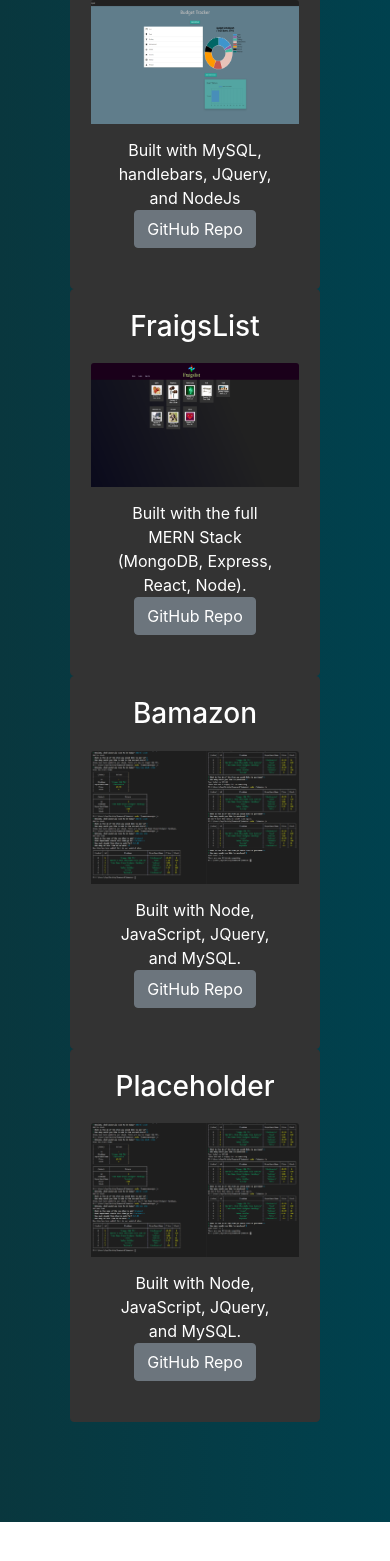
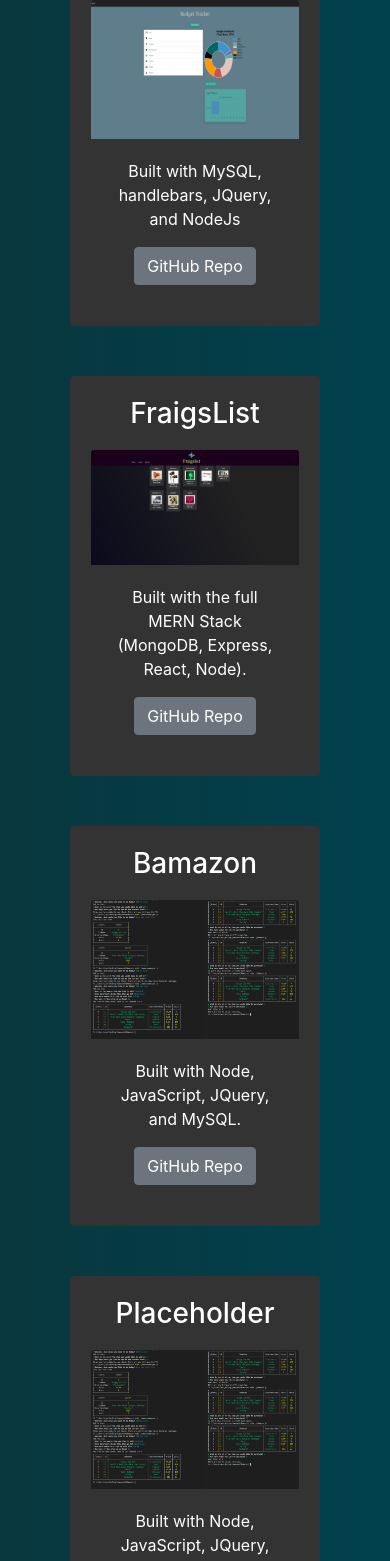
Before and after one commit to zayazaw67/portfolio, a React (Create React App) app: page / in a window 390 px wide. Shown: the part 1527-3088 px from the top of the page. Before the commit the page ends 3049 px from the top, so only its background shows below. Built offline with nearby package versions, Linux system fonts and the light colour scheme.

Commit message:
adjusting mobile responsiveness with margins

```diff
--- a/src/components/portfolio/index.js
+++ b/src/components/portfolio/index.js
@@ -1,7 +1,7 @@
 import React, { Component } from 'react'
 import {
     Container, Row, Button, Modal, ModalHeader, ModalBody, ModalFooter,
-    Card, CardImg, CardBody, CardTitle, CardSubtitle, CardDeck,
+    Card, CardImg, CardBody, CardTitle, CardDeck, CardText
 } from 'reactstrap';
 import ScrollAnimation from 'react-animate-on-scroll';
 import "animate.css/animate.min.css";
@@ -53,18 +53,17 @@ class Portfolio extends Component {
     // const Portfolio = (props) => {
     render() {
         return (
-            <div className="background">
-                <div className="portfolio">
+            <div className="background portfolio">
                     <Container fluid>
                         <Row className="justify-content-center">
-                            <CardDeck>
+                            <CardDeck className="deck justify-content-center">
 
                                 <ScrollAnimation delay={1000} duration="1" animateIn='bounceInLeft' animateOut='bounceOutLeft'>
                                     <Card body inverse style={{ backgroundColor: '#333', borderColor: '#333' }} className="cards">
                                         <CardTitle><h3>Budget Tracker</h3></CardTitle>
                                         <CardImg className="images image-1" top width="100%" src={budgetTracker} alt="Preview of Budget Tracker" onClick={this.toggleBudgetTrackerModal} />
                                         <CardBody>
-                                            <CardSubtitle>Built with MySQL, handlebars, JQuery, and NodeJs </CardSubtitle>
+                                            <CardText>Built with MySQL, handlebars, JQuery, and NodeJs </CardText>
                                             <Button color="secondary" onClick={this.budgetRepoRedirect}>GitHub Repo</Button>
                                         </CardBody>
                                     </Card>
@@ -75,29 +74,29 @@ class Portfolio extends Component {
                                         <CardTitle><h3>FraigsList</h3></CardTitle>
                                         <CardImg className="images image-2" top width="100%" src={fraigslist} alt="Preview of Fraigslist" onClick={this.toggleFraigslistModal} />
                                         <CardBody>
-                                            <CardSubtitle>Built with the full MERN Stack (MongoDB, Express, React, Node).</CardSubtitle>
+                                            <CardText>Built with the full MERN Stack (MongoDB, Express, React, Node).</CardText>
                                             <Button color="secondary" onClick={this.fraigsRepoRedirect}>GitHub Repo</Button>
                                         </CardBody>
                                     </Card>
                                 </ScrollAnimation>
 
                                 <ScrollAnimation delay={500} duration="1" animateIn='bounceInRight' animateOut='bounceOutRight'>
-                                    <Card body inverse style={{ backgroundColor: '#333', borderColor: '#333' }} className="cards ">
+                                    <Card body inverse style={{ backgroundColor: '#333', borderColor: '#333' }} className="cards">
                                         <CardTitle><h3>Bamazon</h3></CardTitle>
                                         <CardImg className="images image-3" top width="100%" src={bamazon} alt="Preview of Bamazon" onClick={this.toggleBamazonModal} />
                                         <CardBody>
-                                            <CardSubtitle>Built with Node, JavaScript, JQuery, and MySQL.</CardSubtitle>
+                                            <CardText>Built with Node, JavaScript, JQuery, and MySQL.</CardText>
                                             <Button color="secondary" onClick={this.bamazonRepoRedirect}>GitHub Repo</Button>
                                         </CardBody>
                                     </Card>
                                 </ScrollAnimation>
 
                                 <ScrollAnimation delay={1500} duration="1" animateIn='bounceInRight' animateOut='bounceOutRight'>
-                                    <Card body inverse style={{ backgroundColor: '#333', borderColor: '#333' }} className="cards ">
+                                    <Card body inverse style={{ backgroundColor: '#333', borderColor: '#333' }} className="cards">
                                         <CardTitle><h3>Placeholder</h3></CardTitle>
                                         <CardImg className="images image-3" top width="100%" src={bamazon} alt="Preview of Bamazon" onClick={this.toggleBamazonModal} />
                                         <CardBody>
-                                            <CardSubtitle>Built with Node, JavaScript, JQuery, and MySQL.</CardSubtitle>
+                                            <CardText>Built with Node, JavaScript, JQuery, and MySQL.</CardText>
                                             <Button color="secondary" onClick={this.bamazonRepoRedirect}>GitHub Repo</Button>
                                         </CardBody>
                                     </Card>
@@ -106,7 +105,6 @@ class Portfolio extends Component {
                             </CardDeck>
                         </Row>
                     </Container>
-                </div>
 
 
                 <div className="modals">
--- a/src/components/portfolio/portfolio.css
+++ b/src/components/portfolio/portfolio.css
@@ -7,12 +7,22 @@
     padding: 100px;
 }
 
+/* .deck {
+
+} */
+
+
 .cards {
     width: 250px;
-    height: 100%;
+    height: 400px;
     max-width: 100%;
     max-height: 100%;
     position: relative;
+    margin-bottom: 50px;
+}
+
+div div div div div div div.cards.card.text-white.card-body {
+    margin-bottom: 50px;
 }
 
 .images {
@@ -30,3 +40,9 @@
 .gifs {
     width: 100%;
 }
+
+/* @media only screen and (max-width: 760px) {
+    .cards {
+        margin-bottom: 40px;
+    }
+} */
```
